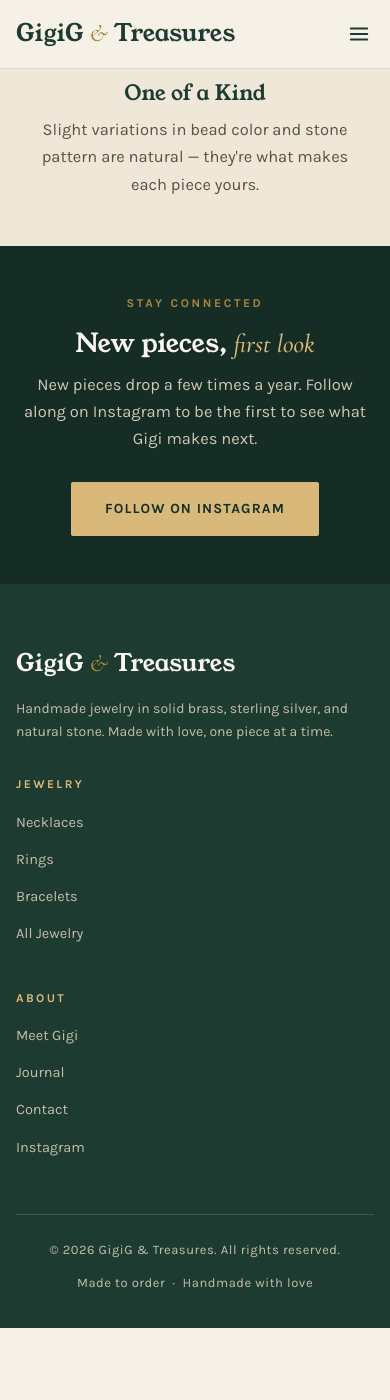
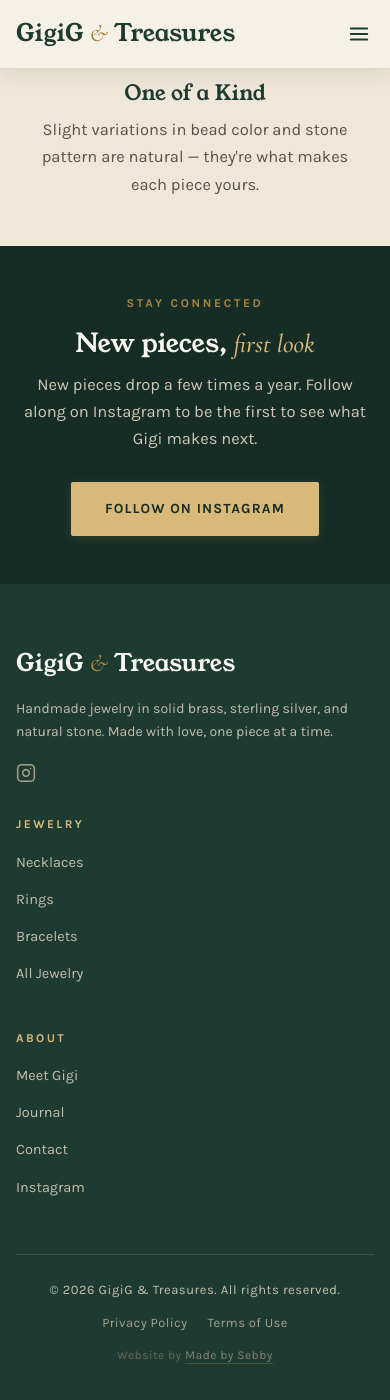
Before and after one commit to SebbyServices/GigiGarcesAndTreasures, a Jekyll site: the page built from index.html, in a window 390 px wide and 1400 px high, scrolled down 5781 px. Built offline with Jekyll 4.4.1, drawn with Linux system fonts in a browser that asks for light colours; before the commit the page ends 7109 px from its top, so only the background shows below that.

Commit message:
feat: visual polish, mandatory pages, Made by Sebby credit
Scroll reveal:
- IntersectionObserver fade-in on all major sections/grids
- Staggered reveal on product cards, category tiles, why-grid (0/90/180/270ms)
- Respects prefers-reduced-motion, degrades gracefully without IO support

Hover effects:
- Buttons: lift transform + brass box-shadow on hover
- Product cards: 'View Piece' overlay gradient fades in on hover
- Category tiles: scale(1.04) + deeper shadow on hover
- Footer social icon: translateY(-2px) on hover

Header:
- Sticky header gains drop shadow when user scrolls past 8px

Footer:
- Instagram SVG icon added to brand column
- Privacy Policy and Terms of Use links in bottom strip
- 'Website by Made by Sebby' credit (madebysebby.com) in bottom strip

New pages:
- privacy.html — Privacy Policy (effective 2026-09-13)
- terms.html — Terms of Use (effective 2026-09-13)

Co-Authored-By: Claude Sonnet 4.6 <noreply@anthropic.com>

```diff
--- a/_includes/footer.html
+++ b/_includes/footer.html
@@ -4,6 +4,15 @@
       <div>
         <a class="logo" href="{{ '/' | relative_url }}">GigiG <span class="amp">&amp;</span> Treasures</a>
         <p>Handmade jewelry in solid brass, sterling silver, and natural stone. Made with love, one piece at a time.</p>
+        <div class="foot-social">
+          <a href="https://instagram.com/{{ site.instagram }}" target="_blank" rel="noopener" aria-label="Instagram">
+            <svg width="20" height="20" viewBox="0 0 24 24" fill="none" stroke="currentColor" stroke-width="1.8" stroke-linecap="round" stroke-linejoin="round" aria-hidden="true">
+              <rect x="2" y="2" width="20" height="20" rx="5" ry="5"/>
+              <path d="M16 11.37A4 4 0 1 1 12.63 8 4 4 0 0 1 16 11.37z"/>
+              <line x1="17.5" y1="6.5" x2="17.51" y2="6.5"/>
+            </svg>
+          </a>
+        </div>
       </div>
       <div>
         <h4>Jewelry</h4>
@@ -26,7 +35,11 @@
     </div>
     <div class="foot-bottom">
       <span>&copy; {{ 'now' | date: "%Y" }} GigiG &amp; Treasures. All rights reserved.</span>
-      <span>Made to order &nbsp;&middot;&nbsp; Handmade with love</span>
+      <div class="foot-links">
+        <a href="{{ '/privacy' | relative_url }}">Privacy Policy</a>
+        <a href="{{ '/terms' | relative_url }}">Terms of Use</a>
+      </div>
+      <span class="foot-credit">Website by <a href="https://madebysebby.com" target="_blank" rel="noopener">Made&nbsp;by&nbsp;Sebby</a></span>
     </div>
   </div>
 </footer>
--- a/assets/css/main.css
+++ b/assets/css/main.css
@@ -156,16 +156,17 @@ main { min-height: 60vh; }
   border: none;
   border-radius: 2px;
   cursor: pointer;
-  transition: background 0.2s;
+  transition: background 0.2s, transform 0.2s, box-shadow 0.2s;
   font-family: 'Karla', sans-serif;
+  box-shadow: 0 2px 10px rgba(169,133,62,0.2);
 }
-.btn:hover { background: #8F6F31; color: var(--pearl); }
+.btn:hover { background: #8F6F31; color: var(--pearl); transform: translateY(-2px); box-shadow: 0 6px 20px rgba(169,133,62,0.35); }
 .btn-ghost {
   background: transparent;
   color: var(--velvet);
   border: 1.5px solid var(--velvet);
 }
-.btn-ghost:hover { background: var(--velvet); color: var(--pearl); }
+.btn-ghost:hover { background: var(--velvet); color: var(--pearl); transform: translateY(-2px); }
 .btn-light {
   background: var(--gold);
   color: var(--velvet-deep);
@@ -284,6 +285,11 @@ section { padding: 84px 0; }
   border-radius: 999px;
   background-size: cover;
   background-position: center;
+  transition: transform 0.35s ease, box-shadow 0.35s ease;
+}
+.cat:hover .arch {
+  transform: scale(1.04);
+  box-shadow: 0 28px 56px rgba(30,59,50,0.28);
 }
 .cat .arch::after { border-radius: 999px; }
 .c1 { background: radial-gradient(closest-side, #4C6E60 0%, var(--velvet) 100%); }
@@ -874,6 +880,72 @@ footer li a:hover { color: var(--gold); }
   color: var(--pearl);
 }
 
+/* ============ Header scroll shadow ============ */
+.site-header.scrolled {
+  box-shadow: 0 2px 24px rgba(30,59,50,0.13);
+}
+
+/* ============ Product card hover overlay ============ */
+.product-card .arch::before {
+  content: "View Piece";
+  position: absolute;
+  bottom: 0;
+  left: 0;
+  right: 0;
+  background-image: linear-gradient(transparent, rgba(30,59,50,0.82));
+  background-size: cover;
+  background-position: center;
+  color: var(--pearl);
+  font-family: 'Karla', sans-serif;
+  font-size: 11px;
+  font-weight: 700;
+  letter-spacing: 0.22em;
+  text-transform: uppercase;
+  text-align: center;
+  padding: 50px 12px 18px;
+  opacity: 0;
+  transition: opacity 0.3s ease;
+  z-index: 1;
+}
+.product-card:hover .arch::before { opacity: 1; }
+
+/* ============ Footer social + credit ============ */
+.foot-social { display: flex; gap: 14px; margin-top: 20px; }
+.foot-social a {
+  color: #A8A08C;
+  display: flex;
+  align-items: center;
+  justify-content: center;
+  transition: color 0.2s, transform 0.2s;
+}
+.foot-social a:hover { color: var(--gold); transform: translateY(-2px); }
+.foot-links { display: flex; gap: 20px; align-items: center; }
+.foot-links a { font-size: 13px; color: #A8A08C; text-decoration: none; letter-spacing: 0.03em; }
+.foot-links a:hover { color: var(--gold); }
+.foot-credit { font-size: 12px; color: #6A6456; letter-spacing: 0.04em; }
+.foot-credit a { color: #8A8070; text-decoration: none; border-bottom: 1px solid rgba(169,133,62,0.3); padding-bottom: 1px; transition: color 0.2s, border-color 0.2s; }
+.foot-credit a:hover { color: var(--gold); border-bottom-color: var(--gold); }
+
+/* ============ Scroll reveal ============ */
+[data-reveal] {
+  opacity: 0;
+  transform: translateY(28px);
+  transition: opacity 0.75s ease, transform 0.75s ease;
+}
+[data-reveal].revealed {
+  opacity: 1;
+  transform: translateY(0);
+}
+[data-reveal-group] > * {
+  opacity: 0;
+  transform: translateY(28px);
+  transition: opacity 0.65s ease, transform 0.65s ease;
+}
+[data-reveal-group].revealed > *:nth-child(1) { opacity: 1; transform: translateY(0); transition-delay: 0ms; }
+[data-reveal-group].revealed > *:nth-child(2) { opacity: 1; transform: translateY(0); transition-delay: 90ms; }
+[data-reveal-group].revealed > *:nth-child(3) { opacity: 1; transform: translateY(0); transition-delay: 180ms; }
+[data-reveal-group].revealed > *:nth-child(4) { opacity: 1; transform: translateY(0); transition-delay: 270ms; }
+
 /* ============ Responsive ============ */
 @media (min-width: 1400px) {
   .wrap { padding: 0 6vw; }
@@ -952,7 +1024,8 @@ footer li a:hover { color: var(--gold); }
   .signup-form { flex-direction: column; align-items: center; }
   .signup-form input { min-width: unset; width: 100%; }
   .signup-form .btn { width: 100%; text-align: center; }
-  .foot-bottom { flex-direction: column; text-align: center; }
+  .foot-bottom { flex-direction: column; text-align: center; align-items: center; }
+  .foot-links { justify-content: center; }
   section { padding: 48px 0; }
   .header-inner { padding: 14px 16px; }
   .announce { font-size: 11px; padding: 8px 12px; }
--- a/assets/js/main.js
+++ b/assets/js/main.js
@@ -1,4 +1,4 @@
-// Mobile nav toggle
+// ─── Mobile nav ─────────────────────────────────────────────────────────────
 (function () {
   var toggle = document.querySelector('.nav-toggle');
   var nav    = document.getElementById('mobile-nav');
@@ -28,3 +28,36 @@
     }
   });
 })();
+
+// ─── Header shadow on scroll ─────────────────────────────────────────────────
+(function () {
+  var header = document.querySelector('.site-header');
+  if (!header) return;
+  window.addEventListener('scroll', function () {
+    header.classList.toggle('scrolled', window.scrollY > 8);
+  }, { passive: true });
+})();
+
+// ─── Scroll reveal ───────────────────────────────────────────────────────────
+(function () {
+  var targets = document.querySelectorAll('[data-reveal], [data-reveal-group]');
+  if (!targets.length) return;
+
+  // Skip animation for users who prefer reduced motion or lack IntersectionObserver
+  var reducedMotion = window.matchMedia && window.matchMedia('(prefers-reduced-motion: reduce)').matches;
+  if (!('IntersectionObserver' in window) || reducedMotion) {
+    targets.forEach(function (el) { el.classList.add('revealed'); });
+    return;
+  }
+
+  var observer = new IntersectionObserver(function (entries) {
+    entries.forEach(function (entry) {
+      if (entry.isIntersecting) {
+        entry.target.classList.add('revealed');
+        observer.unobserve(entry.target);
+      }
+    });
+  }, { threshold: 0.08, rootMargin: '0px 0px -32px 0px' });
+
+  targets.forEach(function (el) { observer.observe(el); });
+})();
--- a/index.html
+++ b/index.html
@@ -24,11 +24,11 @@ title: Handmade Jewelry by Gigi Garces
 <!-- ── Featured pieces ── -->
 <section>
   <div class="wrap">
-    <div class="section-head">
+    <div class="section-head" data-reveal>
       <span class="eyebrow">The Collection</span>
       <h2>The treasures they come back for</h2>
     </div>
-    <div class="products-grid">
+    <div class="products-grid" data-reveal-group>
       {% for product in site.products limit:4 %}
       <a class="product-card" href="{{ product.url | relative_url }}">
         <div class="arch ph" style="background-image: url('{{ product.images[0] | relative_url }}');"></div>
@@ -36,7 +36,7 @@ title: Handmade Jewelry by Gigi Garces
       </a>
       {% endfor %}
     </div>
-    <div class="products-cta">
+    <div class="products-cta" data-reveal>
       <a class="btn btn-ghost" href="{{ '/catalog' | relative_url }}">View All Pieces</a>
     </div>
   </div>
@@ -44,7 +44,7 @@ title: Handmade Jewelry by Gigi Garces
 
 <!-- ── Meet Gigi ── -->
 <section class="story">
-  <div class="wrap story-grid">
+  <div class="wrap story-grid" data-reveal-group>
     <div class="arch" style="background-image: url('{{ '/assets/images/meet-gigi.png' | relative_url }}'); background-size: cover; background-position: center;"></div>
     <div>
       <span class="eyebrow">Meet Gigi</span>
@@ -59,11 +59,11 @@ title: Handmade Jewelry by Gigi Garces
 <!-- ── Categories ── -->
 <section id="categories">
   <div class="wrap">
-    <div class="section-head">
+    <div class="section-head" data-reveal>
       <span class="eyebrow">Collections</span>
       <h2>Find your treasure</h2>
     </div>
-    <div class="cats">
+    <div class="cats" data-reveal-group>
       <a class="cat" href="{{ '/catalog' | relative_url }}?category=necklaces">
         <div class="arch" style="background-image: url('{{ '/assets/images/category-necklaces.png' | relative_url }}'); background-size: cover; background-position: center;"></div>
         <h3>Necklaces</h3>
@@ -91,11 +91,11 @@ title: Handmade Jewelry by Gigi Garces
 <!-- ── Why handmade ── -->
 <section class="why">
   <div class="wrap">
-    <div class="section-head">
+    <div class="section-head" data-reveal>
       <span class="eyebrow">The GigiG Difference</span>
       <h2>Why handmade matters</h2>
     </div>
-    <div class="why-grid">
+    <div class="why-grid" data-reveal-group>
       <div>
         <div class="gem" aria-hidden="true"></div>
         <h3>Made by Hand</h3>
@@ -116,7 +116,7 @@ title: Handmade Jewelry by Gigi Garces
 </section>
 
 <!-- ── Instagram CTA ── -->
-<section class="signup">
+<section class="signup" data-reveal>
   <div class="wrap">
     <span class="eyebrow">Stay Connected</span>
     <h2>New pieces, <span class="script">first look</span></h2>
```
Also changed, not shown: privacy.html (added, +48 -0 lines), terms.html (added, +44 -0 lines).
